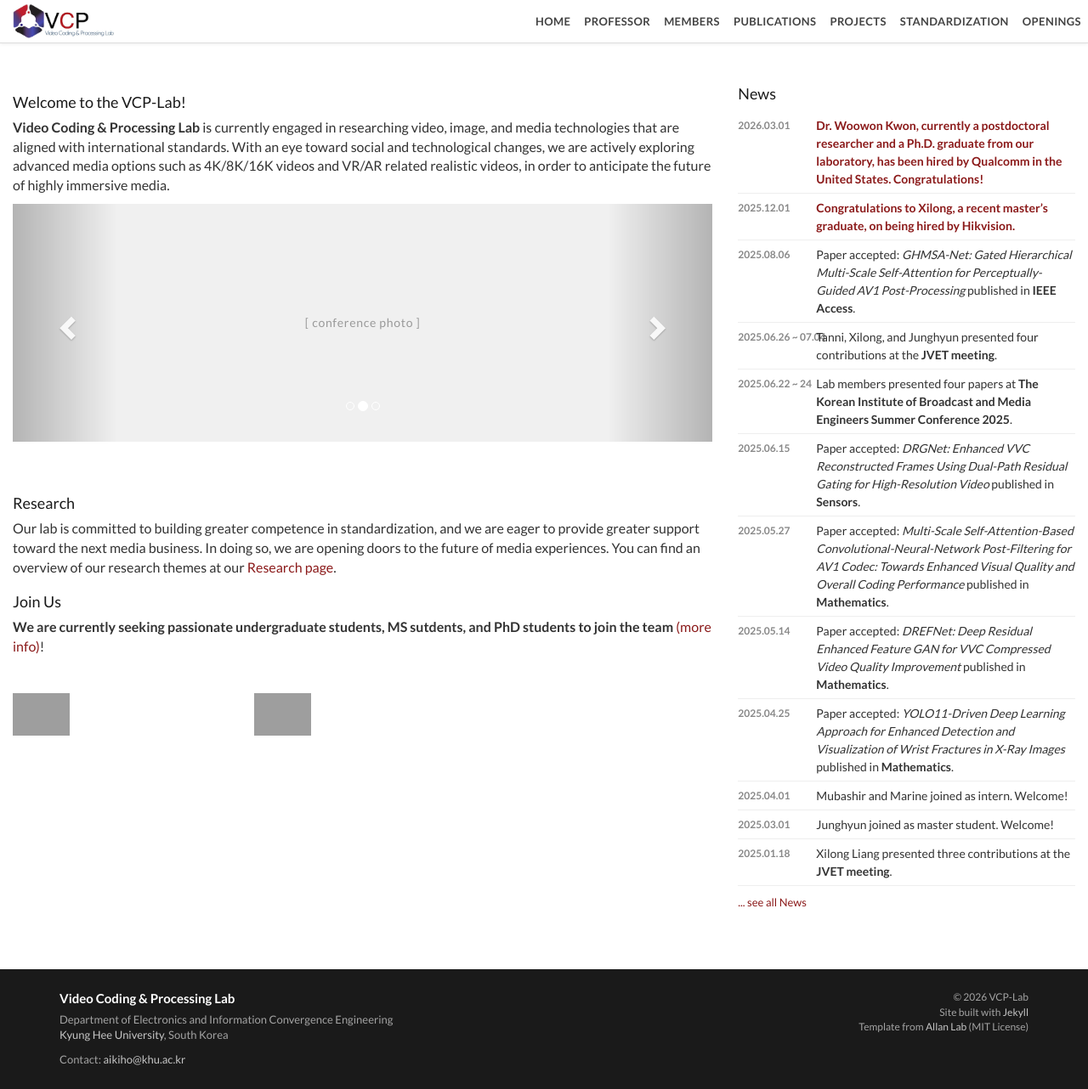
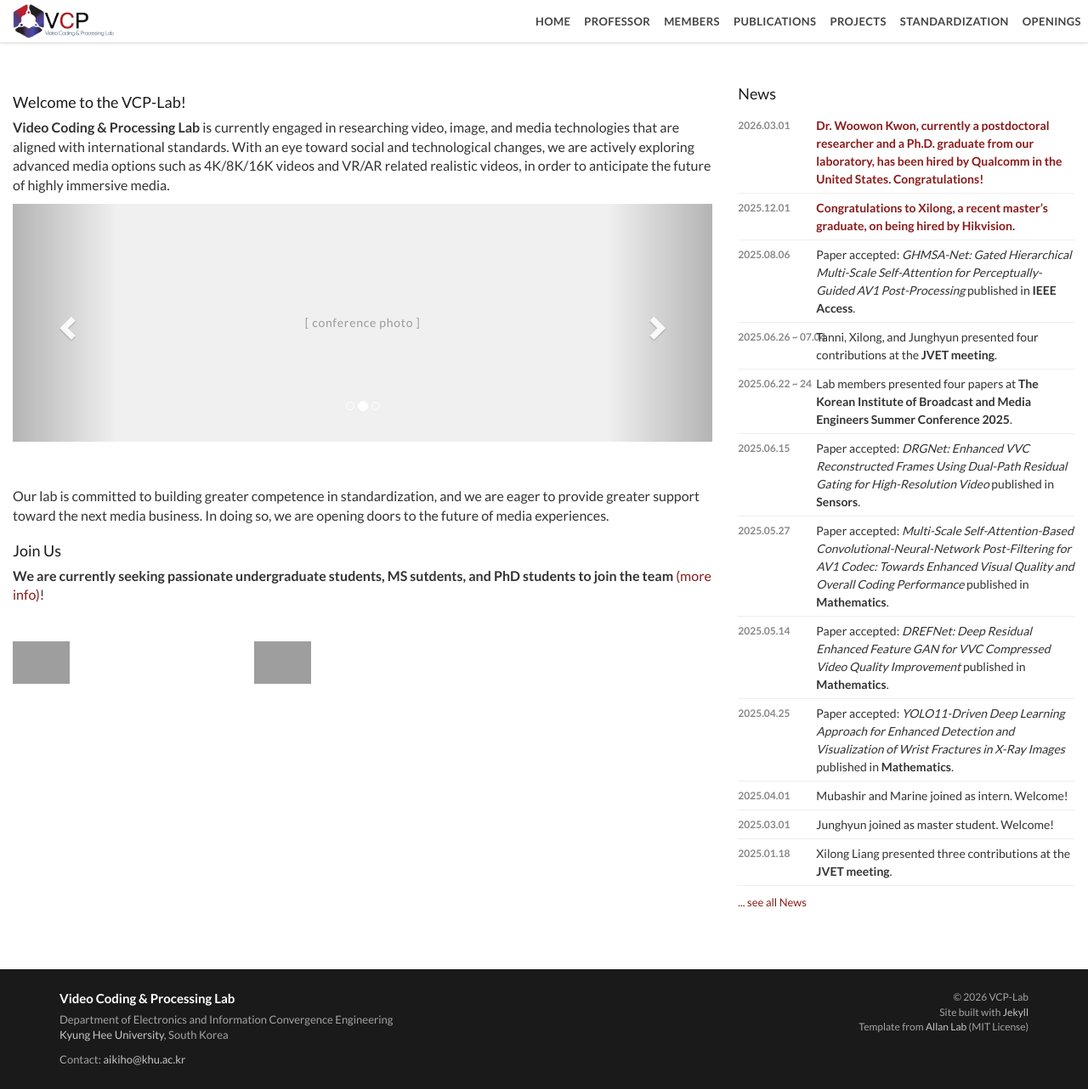
Before and after one commit to hazelran/lab_test, a Jekyll site: the page built from index.html, in a window 1280 px wide. Shown: the whole page at 85% size. Built offline with Jekyll 4.4.1, drawn with Linux system fonts in a browser that asks for light colours; grey boxes are pictures that could not be loaded.

Commit message:
Update index.html

```diff
--- a/index.html
+++ b/index.html
@@ -43,12 +43,10 @@ permalink: /
 
   <p>&nbsp;</p>
 
-  <h3>Research</h3>
   <p>
     Our lab is committed to building greater competence in standardization, and we are eager to
     provide greater support toward the next media business. In doing so, we are opening doors to
-    the future of media experiences. You can find an overview of our research themes at our
-    <a href="{{ site.baseurl }}/research/">Research page</a>.
+    the future of media experiences.
   </p>
 
   <h3>Join Us</h3>
```
